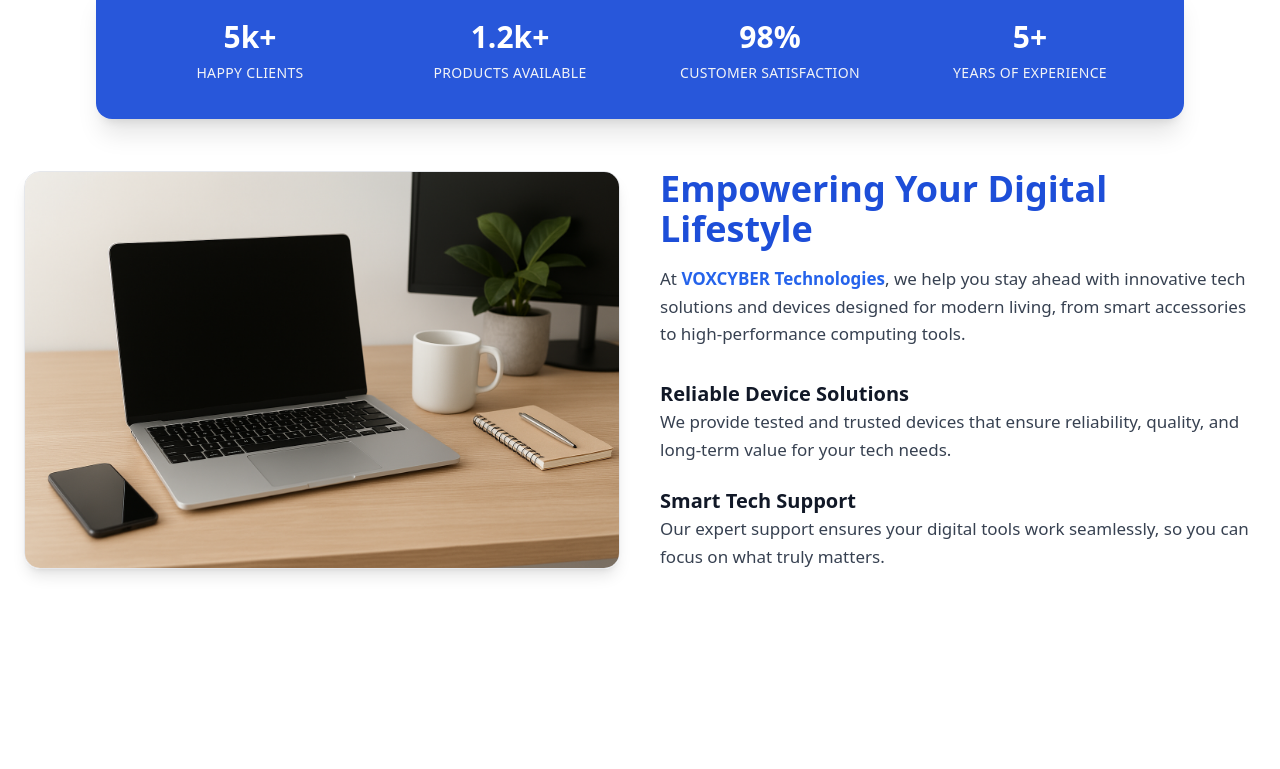
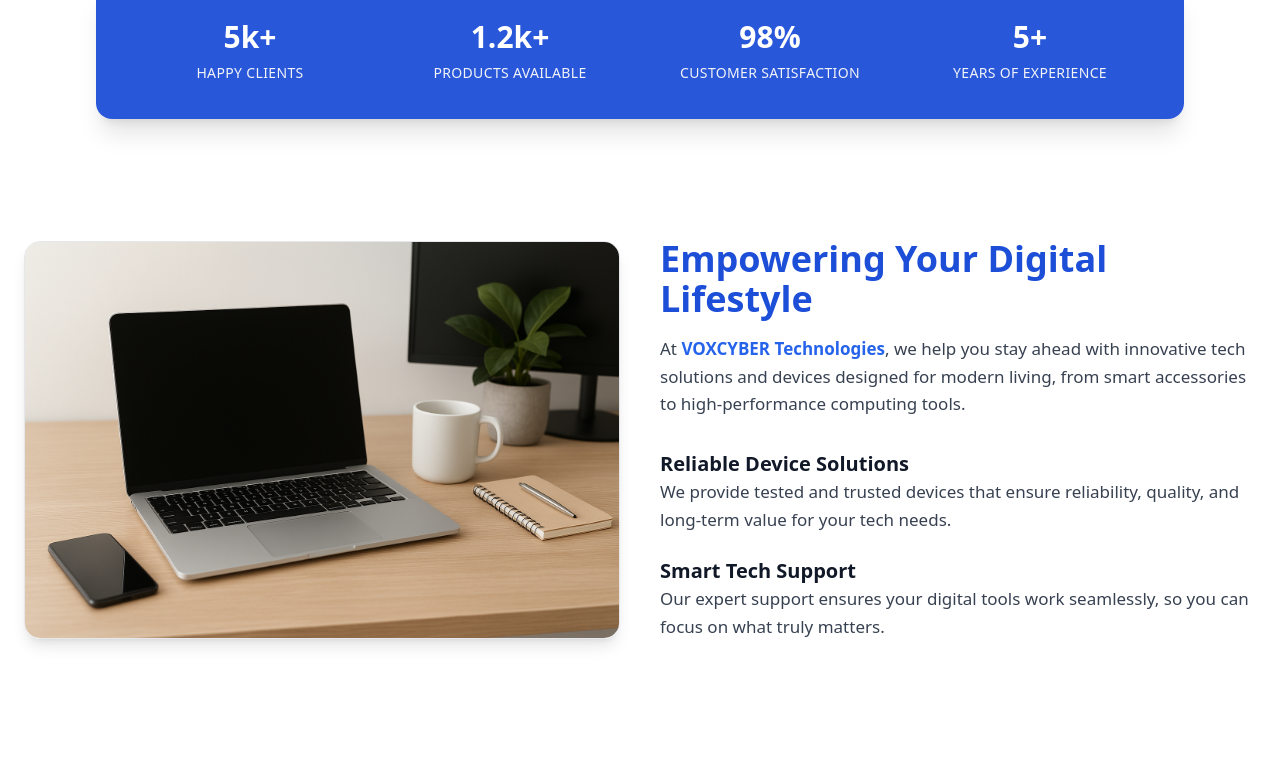
Before and after one commit to Jackie-Nyakio/Voxcyber-Technologies, a React (Vite) app: page / in a window 1280 px wide. Shown: the part 811-1580 px from the top of the page. Built offline with nearby package versions, Linux system fonts and the light colour scheme.

Commit message:
Added landing page screenshot to my README.md and also edited all products and testestimonials spacing

```diff
--- a/src/sections/About.jsx
+++ b/src/sections/About.jsx
@@ -2,7 +2,7 @@ import aboutImage from "../assets/images/aboutImage.png";
 
 export default function About() {
   return (
-    <section className="bg-white py-16 md:py-20 mt-[100px] mb-0">
+    <section className="bg-white py-16 md:py-20 mt-[170px] mb-0">
       <div className="max-w-7xl mx-auto px-4 md:px-6 flex flex-col lg:flex-row items-center gap-10">
 
         {/* LEFT — IMAGE */}
--- a/src/sections/AllProducts.jsx
+++ b/src/sections/AllProducts.jsx
@@ -27,7 +27,7 @@ export default function AllProducts() {
   };
 
   return (
-    <SectionWrapper id="all-products" className="bg-gray-50 mt-[-0px]">
+    <SectionWrapper id="all-products" className="bg-gray-50 mt-[-18px]">
       {/* Title */}
       <div className="text-center mb-10">
         <h2 className="text-3xl md:text-4xl font-bold text-blue-700 mb-2">
--- a/src/sections/Testimonials.jsx
+++ b/src/sections/Testimonials.jsx
@@ -49,11 +49,11 @@ function Testimonials() {
   return (
     <section
       aria-label="Testimonials"
-      className="bg-white py-16 md:py-20 mt-[20px]"
+      className="bg-white py-16 md:py-20 mt-[18px]"
     >
       <div className="max-w-7xl mx-auto px-6 md:px-12">
         {/* Title */}
-        <h2 className="text-3xl md:text-4xl font-extrabold text-gray-900">
+        <h2 className="text-3xl md:text-4xl font-extrabold text-blue-700">
           What People Are Saying About Us
         </h2>
 
```
Also changed, not shown: 2 other files (tests, documents, lock files or other folders).
